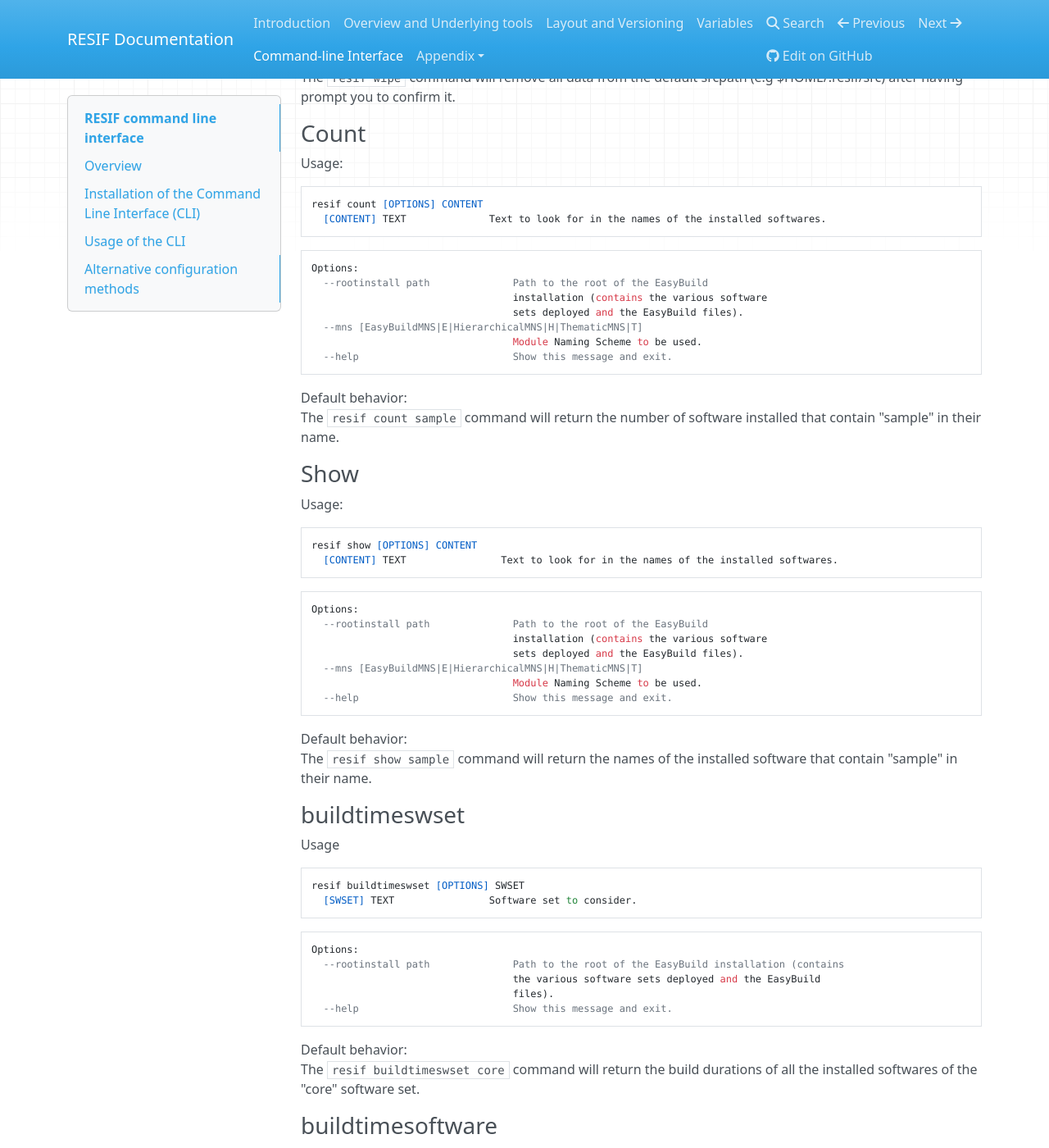
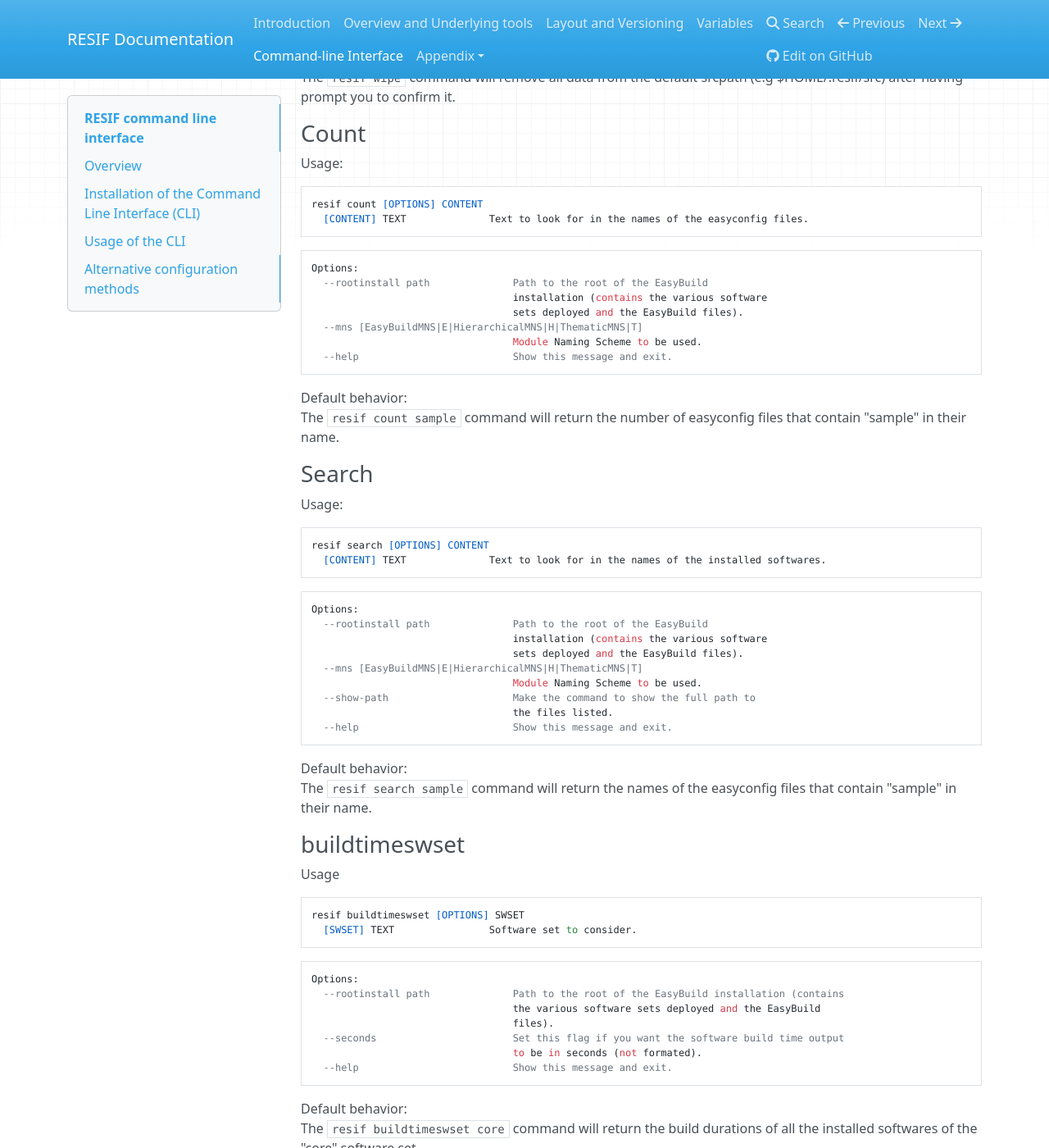
Before and after one commit to ULHPC/resif, an MkDocs documentation site: the page built from docs/Command-line-interface.md, in a window 1280 px wide and 1400 px high, scrolled down 4947 px. Shown: the whole window at 82% size. Built offline with MkDocs 1.6.1, drawn with Linux system fonts in a browser that asks for light colours; nearby versions of some CDN libraries; old or Windows-style settings are respelled for this version of MkDocs; some of the changed text lies outside the part shown.

Commit message:
Updating documentation

````diff
--- a/docs/Command-line-interface.md
+++ b/docs/Command-line-interface.md
@@ -132,11 +132,11 @@
                      given software set.
   cleaninstall       Deploy a full environment: bootstrap EasyBuild and use it
                      to install the software sets.
-  count              count the number of installed softwares which name
-                     contains a given pattern.
+  count              Count the number of easyconfig files that contain the
+                     given pattern in their name.
   init               Initialize the git repository in the srcpath.
-  show               Show all the installed softwares which name contains a
-                     given pattern.
+  search             Show all the easyconfigs which name contains the given
+                     pattern.
   update             Update the git repository in the srcpath.
   wipe               Wipe all data in the srcpath.
 ```
@@ -150,7 +150,7 @@
 - [update](#update)
 - [wipe](#wipe)
 - [count](#count)
-- [show](#show)
+- [search](#search)
 - [buildtimeswset](#buildtimeswset)
 - [buildtimesoftware](#buildtimesoftware)
 - [bootstrap](#bootstrap)
@@ -217,7 +217,7 @@
 Usage:
 
     resif count [OPTIONS] CONTENT
-      [CONTENT] TEXT              Text to look for in the names of the installed softwares.
+      [CONTENT] TEXT              Text to look for in the names of the easyconfig files.
 
 ```
 Options:
@@ -230,14 +230,14 @@
 ```
 
 Default behavior:
-The `resif count sample` command will return the number of software installed that contain "sample" in their name.
+The `resif count sample` command will return the number of easyconfig files that contain "sample" in their name.
 
-### Show
+### Search
 
 Usage:
 
-    resif show [OPTIONS] CONTENT
-      [CONTENT] TEXT                Text to look for in the names of the installed softwares.
+    resif search [OPTIONS] CONTENT
+      [CONTENT] TEXT              Text to look for in the names of the installed softwares.
 
 ```
 Options:
@@ -246,11 +246,13 @@
                                   sets deployed and the EasyBuild files).
   --mns [EasyBuildMNS|E|HierarchicalMNS|H|ThematicMNS|T]
                                   Module Naming Scheme to be used.
+  --show-path                     Make the command to show the full path to
+                                  the files listed.
   --help                          Show this message and exit.
 ```
 
 Default behavior:
-The `resif show sample` command will return the names of the installed software that contain "sample" in their name.
+The `resif search sample` command will return the names of the easyconfig files that contain "sample" in their name.
 
 ### buildtimeswset
 
@@ -264,6 +266,8 @@
   --rootinstall path              Path to the root of the EasyBuild installation (contains
                                   the various software sets deployed and the EasyBuild
                                   files).
+  --seconds                       Set this flag if you want the software build time output
+                                  to be in seconds (not formated).
   --help                          Show this message and exit.
 ```
 
@@ -280,9 +284,11 @@
 
 ```
 Options:
-  --rootinstall path              Path to the root of the EasyBuild installation (contains
+  --rootinstall TEXT              Path to the root of the EasyBuild installation (contains
                                   the various software sets deployed and the EasyBuild
                                   files).
+  --seconds                       Set this flag if you want the software build time output
+                                  to be in seconds (not formated).
   --help                          Show this message and exit.
 ```
 
````
Also changed, not shown: 2 other files.
